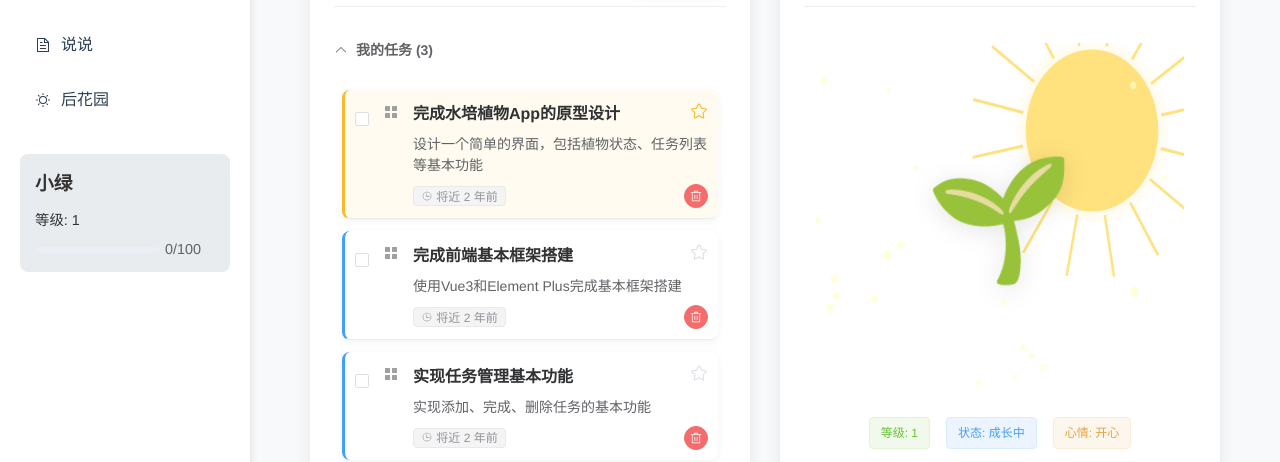
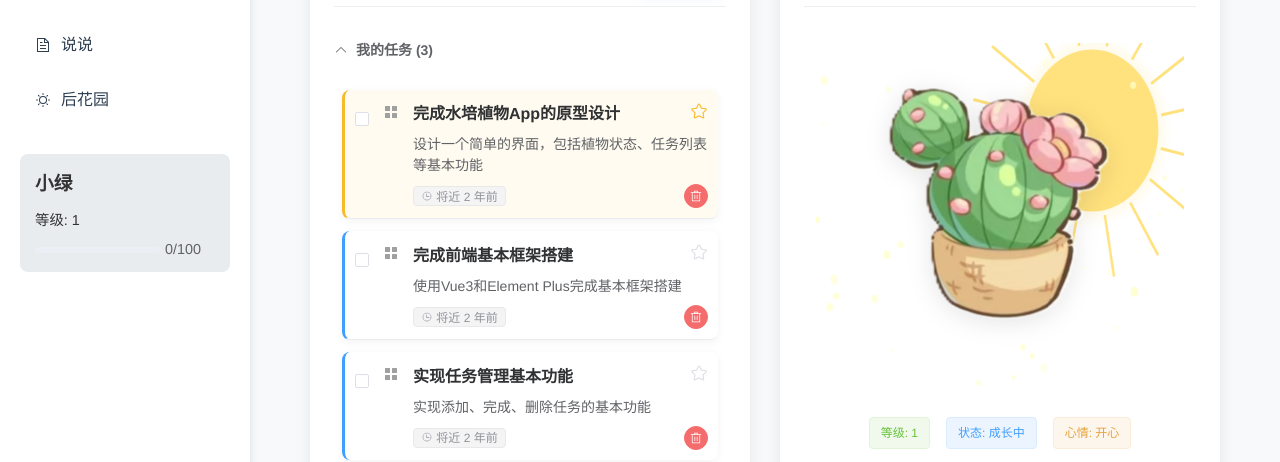
Before and after one commit to yama-lei/todolist, a Vue app: page / in a window 1280 px wide. Shown: the part 169-631 px from the top of the page. Built offline with nearby package versions, Linux system fonts and the light colour scheme.

Commit message:
新增后端需要实现的api接口（第一阶段）

```diff
--- a/src/stores/plant.js
+++ b/src/stores/plant.js
@@ -10,7 +10,7 @@ export const usePlantStore = defineStore('plant', {
       state: 'growing', // growing, flowering, fruiting
       weather: 'sunny', // sunny, rainy, cloudy
       lastThoughtDate: null,
-      thoughts: []
+      thoughts: [],
     }))
   }),
 
--- a/src/views/Home.vue
+++ b/src/views/Home.vue
@@ -202,9 +202,10 @@
               <div class="plant-canvas-wrapper">
                 <WeatherCanvas :weather="weather" :width="450" :height="350" />
                 <div class="plant-emoji-container">
-                  <span class="plant-emoji" :class="plantState">
+                  <!---                  <span class="plant-emoji" :class="plantState">
                     {{ getPlantEmoji() }}
-                  </span>
+                  </span>-->
+                  <img src="@/../public/images/plant/test.png" alt="植物表情" class="plant-emoji">
 
                   <PlantDialog
                     :text="randomThought"
```
Also changed, not shown: public/images/plant/test.png (added), 1 other file (tests, documents, lock files or other folders).
